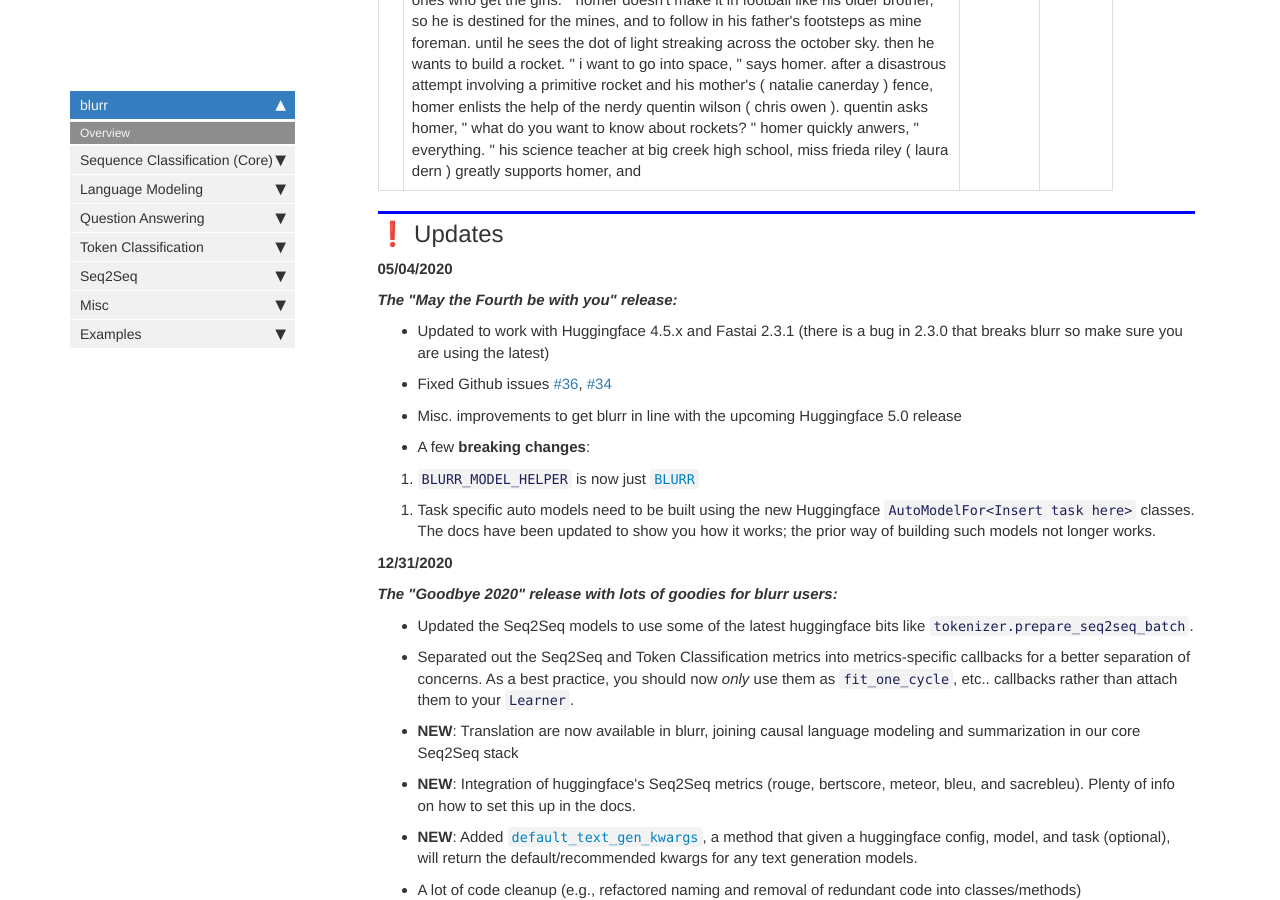
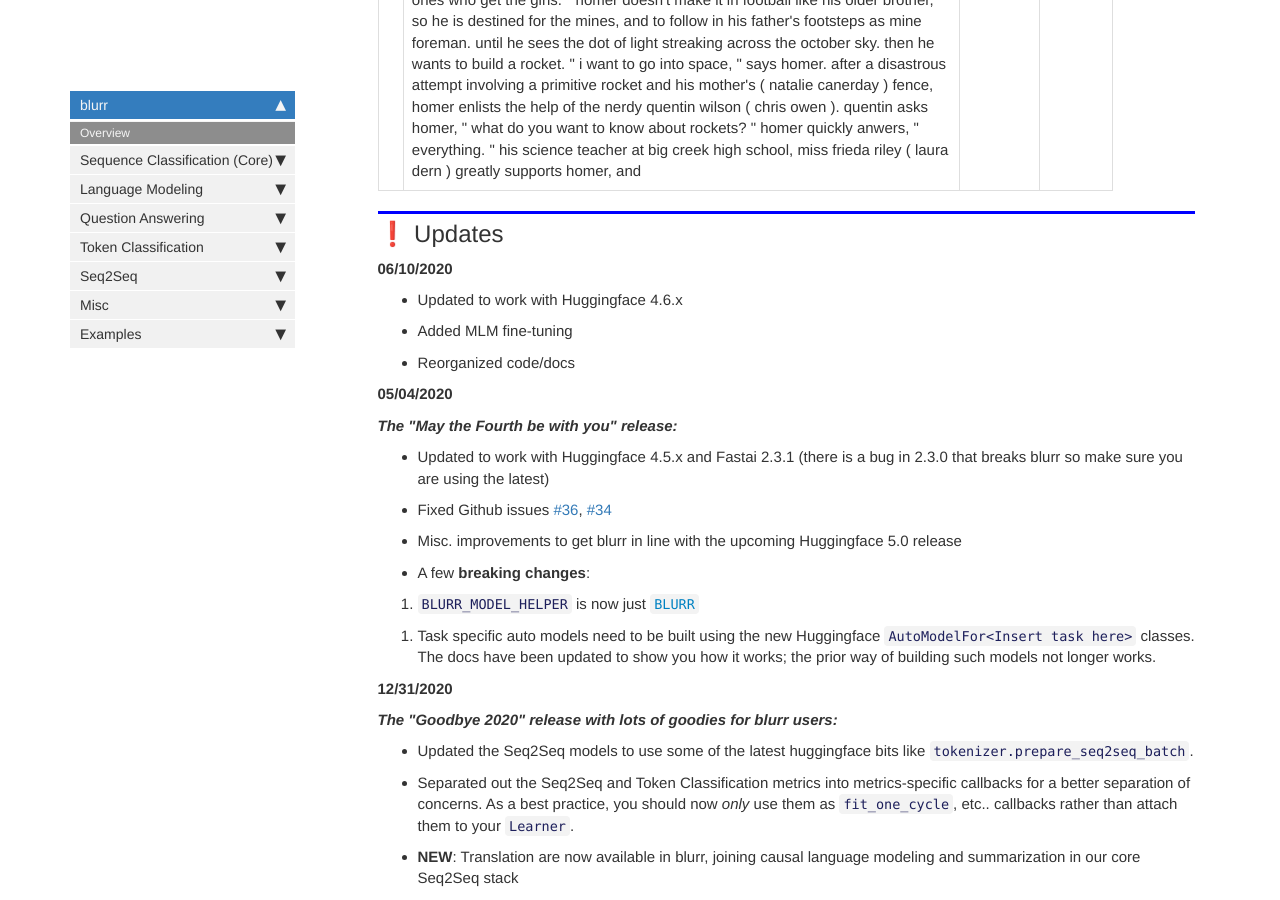
Before and after one commit to ohmeow/blurr, a Jekyll site: the page built from docs/index.html, in a window 1280 px wide and 900 px high, scrolled down 4440 px. Built offline with Jekyll 4.4.1, drawn with Linux system fonts in a browser that asks for light colours; nearby versions of some CDN libraries; comment, search, counter and statistics services are not loaded.

Commit message:
updated docs

```diff
--- a/docs/index.html
+++ b/docs/index.html
@@ -372,7 +372,13 @@ pip install -e ".[dev]"</code></pre>
 
 <div class="cell border-box-sizing text_cell rendered"><div class="inner_cell">
 <div class="text_cell_render border-box-sizing rendered_html">
-<h2 id="&#10071;-Updates">&#10071; Updates<a class="anchor-link" href="#&#10071;-Updates"> </a></h2><p><strong>05/04/2020</strong></p>
+<h2 id="&#10071;-Updates">&#10071; Updates<a class="anchor-link" href="#&#10071;-Updates"> </a></h2><p><strong>06/10/2020</strong></p>
+<ul>
+<li>Updated to work with Huggingface 4.6.x</li>
+<li>Added MLM fine-tuning</li>
+<li>Reorganized code/docs</li>
+</ul>
+<p><strong>05/04/2020</strong></p>
 <p><strong><em>The "May the Fourth be with you" release:</em></strong></p>
 <ul>
 <li>Updated to work with Huggingface 4.5.x and Fastai 2.3.1 (there is a bug in 2.3.0 that breaks blurr so make sure you are using the latest)</li>
```
Also changed, not shown: README.md.
